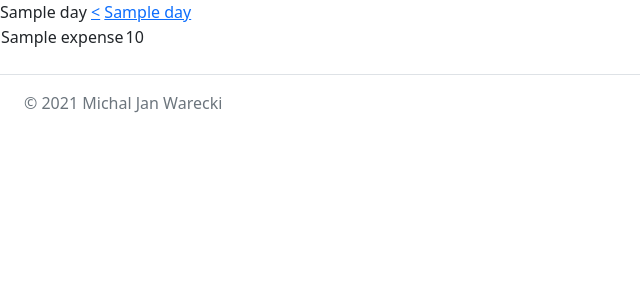
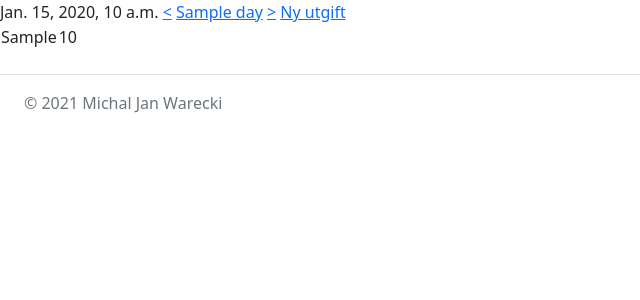
Before and after one commit to DarthMikke/bookkeeper, a Django app: template templates/list.html in a window 1280 px wide. Shown: the part 56-356 px from the top of the page, without its empty margins (0-640 px from the left). Run offline with Django 3.2, Linux system fonts and the light colour scheme; the template is opened without the code that fills it: most values are stand-ins (such as "Sample title", 1, 10 or a date in 2020); some libraries are stand-ins or nearby versions.

Commit message:
Basic list functionality.

```diff
--- a/templates/list.html
+++ b/templates/list.html
@@ -1,15 +1,16 @@
 {% extends 'base.html' %}
 {% block content %}
-    {{ day }}
-    <a href="{% url 'list_view' %}?day={{ prev_week }}"><</a>
+    {{ day.date }}
+    <a href="{% url 'list_view' %}?day={{ prev_week.date.isoformat }}">&lt;</a>
     {% for day in days %}
-        <a href="{% url 'list_view' %}?day={{ day }}">{{ day.day }}</a>
+        <a href="{% url 'list_view' %}?day={{ day.date.isoformat }}">{{ day.day }}</a>
     {% endfor %}
-
+    <a href="{% url 'list_view' %}?day={{ next_week.date.isoformat }}">&gt;</a>
+    <a href="{% url 'add_receipt' %}?day={{ day.date.isoformat }}">Ny utgift</a>
     <table>
     {% for expense in receipts %}
         <tr>
-            <td>{{ expense.name }}</td>
+            <td>{{ expense.to_account }}</td>
             <td>{{ expense.amount }}</td>
         </tr>
     {% endfor %}
--- a/views.py
+++ b/views.py
@@ -2,7 +2,7 @@ from django.shortcuts import render, redirect
 from django.views import View
 from .forms import ReceiptForm
 from .models import Receipt
-from datetime import datetime
+from datetime import datetime, timedelta
 
 
 # Create your views here.
@@ -26,10 +26,12 @@ class list(View):
     def get(self, request):
         context = {}
         if 'day' in request.GET.keys():
-            context['day'] = datetime.fromisoformat(request['day'])
+            context['day'] = datetime.fromisoformat(request.GET['day'])
         else:
             context['day'] = datetime.now()
         weekdate = context['day'].isocalendar()
+        context['prev_week'] = context['day'] - timedelta(7)
+        context['next_week'] = context['day'] + timedelta(7)
         context['days'] = [datetime.fromisocalendar(weekdate[0], weekdate[1], i) for i in range(1, 8)]
         context['receipts'] = Receipt.objects.filter(date__gte=context['day'], date__lte=context['day'])
 
```
